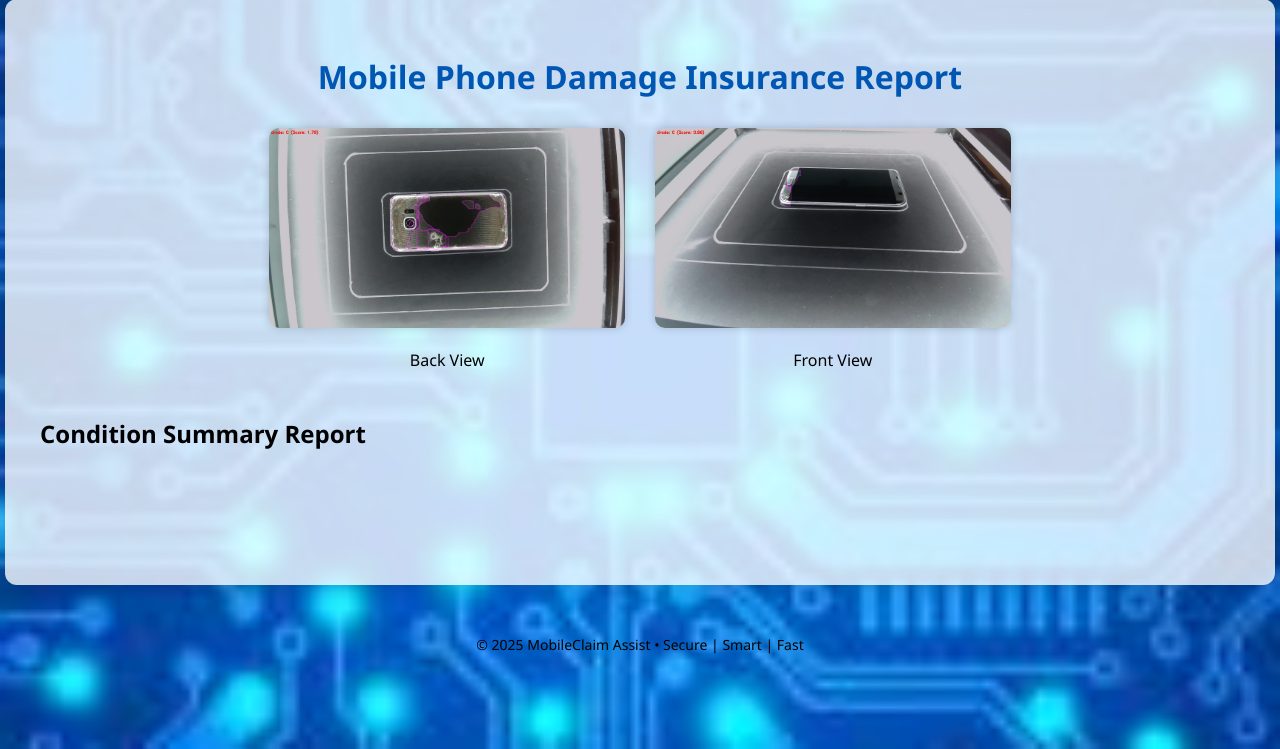
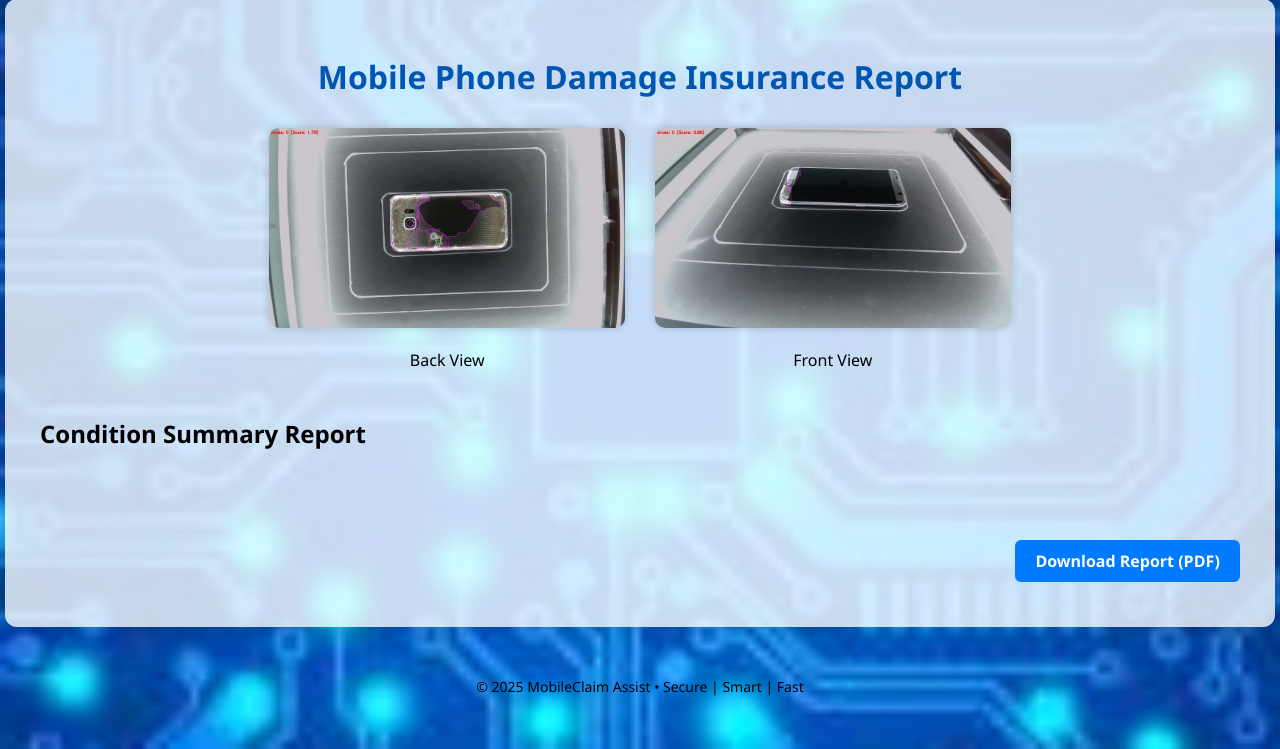
Before and after one commit to siddharth-rawatt/CostmeticDefectsDetectorMobile, a Flask app: template mobile_defect_detection/templates/results.html in a window 1280 px wide. Shown: the part 51-800 px from the top of the page. Run offline with Flask 3, Linux system fonts and the light colour scheme; the template is opened without the code that fills it, so the values that code supplies are empty.

Commit message:
Updating results

```diff
--- a/mobile_defect_detection/app.py
+++ b/mobile_defect_detection/app.py
@@ -1,7 +1,9 @@
-from flask import Flask, render_template
+from flask import Flask, render_template, send_file
 import pandas as pd
 import os
 import subprocess
+from xhtml2pdf import pisa
+from io import BytesIO
 
 app = Flask(__name__)
 
@@ -32,5 +34,18 @@ def run_model_and_display():
         images=images
     )
 
+@app.route('/download-pdf')
+def download_pdf():
+    # Load data from CSV
+    csv_path = os.path.join("csv", "final_phone_grades.csv")
+    df = pd.read_csv(csv_path)
+    rendered = render_template("pdf_template.html", data=df.to_dict(orient='records'))
+
+    pdf = BytesIO()
+    pisa.CreatePDF(BytesIO(rendered.encode("utf-8")), dest=pdf)
+    pdf.seek(0)
+    return send_file(pdf, download_name="phone_damage_report.pdf", as_attachment=True)
+
+
 if __name__ == '__main__':
     app.run(debug=True)
--- a/mobile_defect_detection/templates/results.html
+++ b/mobile_defect_detection/templates/results.html
@@ -118,6 +118,19 @@
       color: white;
       cursor: pointer;
     }
+
+    .download-btn {
+         background-color: #007bff;
+         color: white;
+         padding: 10px 20px;
+         text-decoration: none;
+         border-radius: 6px;
+         font-weight: bold;
+    }
+    .download-btn:hover {
+      background-color: #7884b3;
+    }
+
   </style>
 </head>
 <body>
@@ -150,6 +163,9 @@
         </tr>
       {% endfor %}
     </table>
+    <div style="text-align: right; margin-bottom: 20px;">
+      <a href="/download-pdf" class="download-btn">Download Report (PDF)</a>
+    </div>
   </div>
 
   <!-- Modal -->
```
Also changed, not shown: mobile_defect_detection/templates/pdf_template.html (added, +105 -0 lines), 1 other file.
